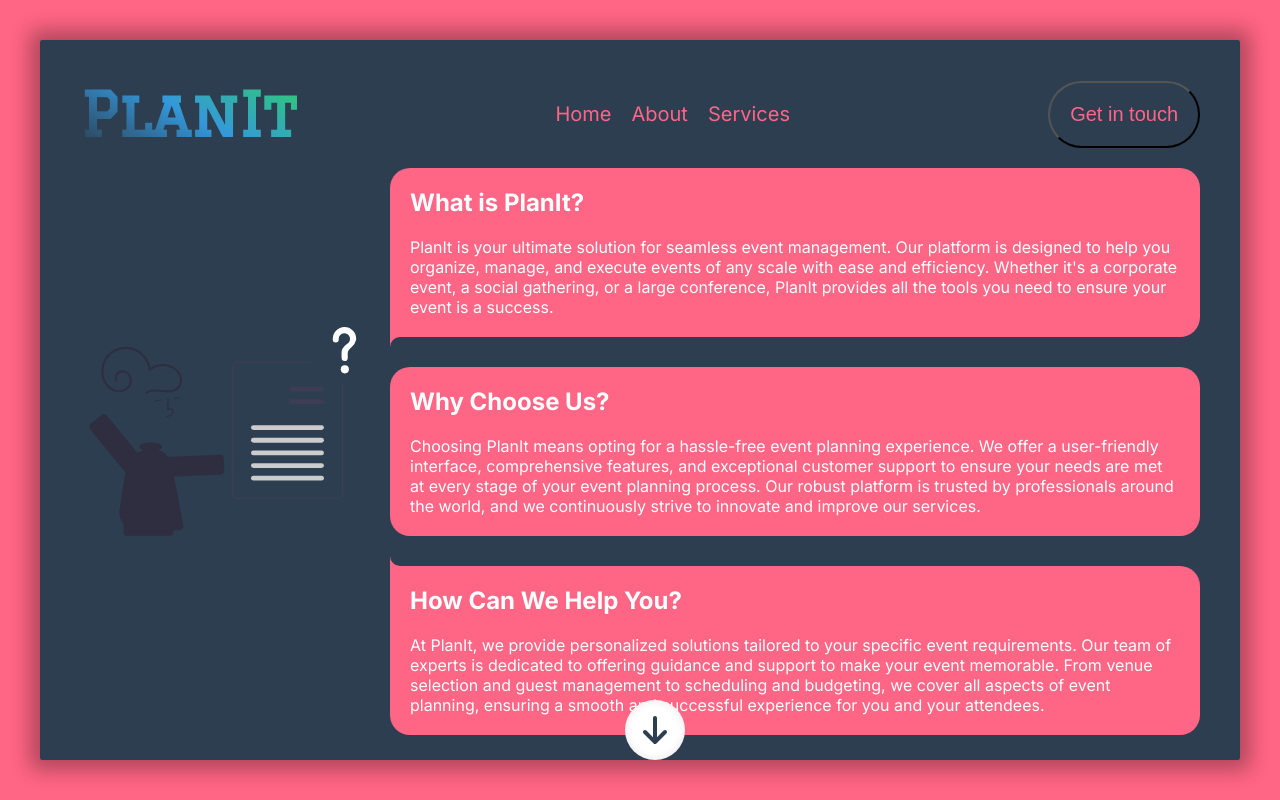
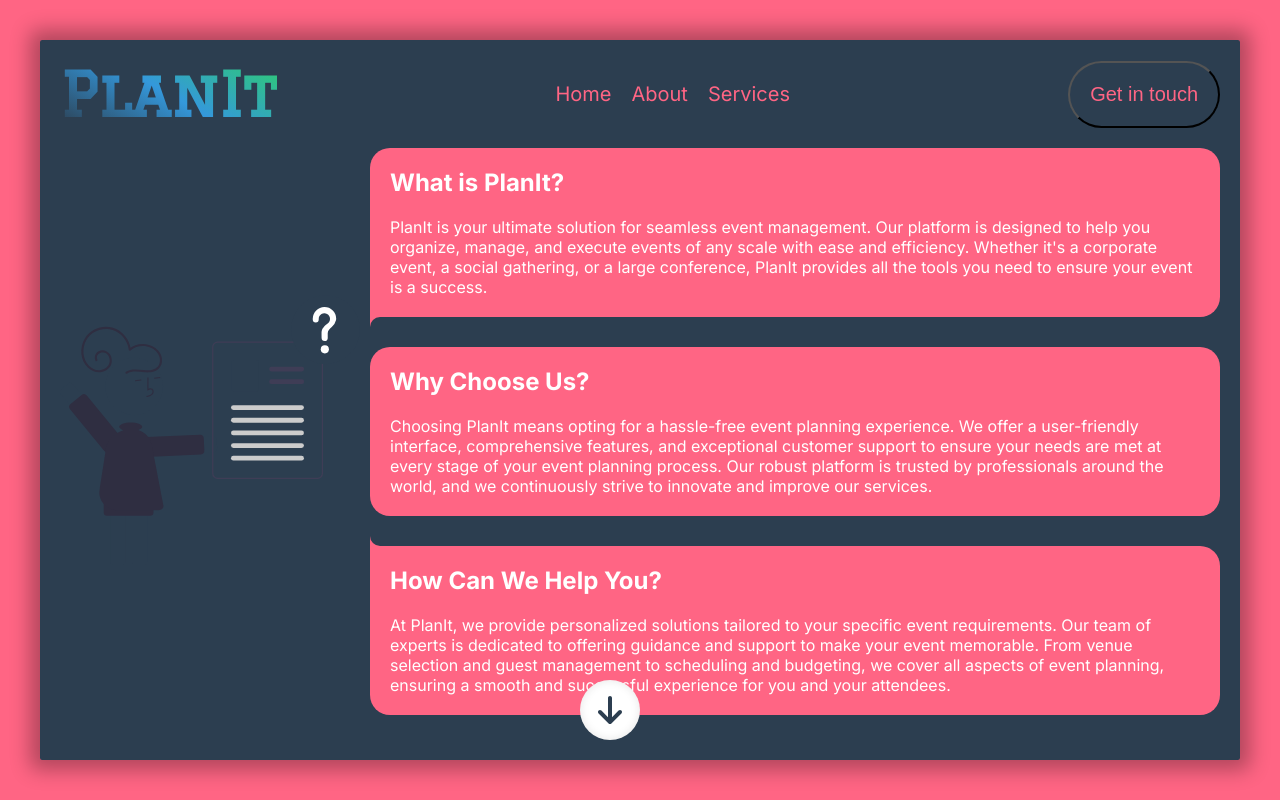
Before and after one commit to Arti-Selimi/PlanIt, a Next.js app: page /about in a window 1280 px wide. Built offline with nearby package versions, Linux system fonts and the light colour scheme; no server answers; the database is empty.

Commit message:
added arrow icon only when page is scrollable

```diff
--- a/app/client-layout.js
+++ b/app/client-layout.js
@@ -1,16 +1,48 @@
 "use client";
 
 import ArrowDown from "@/components/arrowDown/arrowDown";
+import styles from "./client-layout.module.scss";
+import { useEffect, useState, useRef } from "react";
 
 export default function ClientLayout({ children }) {
+  const [isScrollable, setIsScrollable] = useState(false);
+  const mainRef = useRef(null);
+
+  const checkScrollability = () => {
+    if (mainRef.current) {
+      const { scrollHeight, clientHeight } = mainRef.current;
+      setIsScrollable(scrollHeight > clientHeight);
+      console.log(mainRef.current.scrollTop)
+    }
+  };
+
+  useEffect(() => {
+    checkScrollability();
+    window.addEventListener("resize", checkScrollability);
+    window.addEventListener("popstate", checkScrollability);
+
+    const resizeObserver = new ResizeObserver(checkScrollability);
+    if (mainRef.current) {
+      resizeObserver.observe(mainRef.current);
+    }
+
+    return () => {
+      window.removeEventListener("resize", checkScrollability);
+      window.removeEventListener("popstate", checkScrollability);
+      if (mainRef.current) {
+        resizeObserver.unobserve(mainRef.current);
+      }
+    };
+  }, []);
+
   return (
-    <>
-      <div id="main">
-        <div id="container">
-          {children}
+    <div className={styles.main} id="main" ref={mainRef}>
+      {children}
+      {isScrollable && (
+        <div className={styles.arrowContainer}>
           <ArrowDown />
         </div>
-      </div>
-    </>
+      )}
+    </div>
   );
 }
--- /dev/null
+++ b/app/client-layout.module.scss
@@ -0,0 +1,16 @@
+.main {
+    position: relative;
+    display: flex;
+    flex-direction: column;
+  }
+
+  .container {
+    flex: 1;
+  }
+
+  .arrowContainer {
+    position: absolute;
+    bottom: 20px;
+    left: 50%;
+    transform: translateX(-50%);
+  }
--- a/app/globals.scss
+++ b/app/globals.scss
@@ -1,6 +1,5 @@
 @import "./variables.scss";
 @import url('https://fonts.googleapis.com/css2?family=Graduate&family=Roboto:ital,wght@0,100;0,300;0,400;0,500;0,700;0,900;1,100;1,300;1,400;1,500;1,700;1,900&family=Space+Grotesk:wght@300..700&display=swap');
-
 
 * {
   box-sizing: border-box;
@@ -19,7 +18,7 @@ body {
   width: 100vw;
   height: 100vh;
   display: flex;
-  align-items: center;
+  align-items: flex-start;
   justify-content: center;
   padding: 40px;
 }
@@ -28,7 +27,7 @@ body {
   padding: 20px;
   height: 100%;
   width: 100%;
-  overflow-y: scroll;
+  overflow-y: auto;
   background-color: $Primary-Color;
   border-radius: 2px;
   box-shadow: 0 0 20px 10px rgba(0, 0, 0, 0.3);
@@ -51,24 +50,21 @@ body {
 }
 
 #seethrough-background {
-    background: $Neutral-Color;
-    box-shadow: 0 0 2px inset white;
+  background: $Neutral-Color;
+  box-shadow: 0 0 2px inset white;
 }
+
 .offset {
   padding-left: 10px;
 }
 
-#container {
-  width: 100%;
-  height: 100%;
-  padding: 20px;
-}
 #active {
   background: $Main-gradient;
   -webkit-background-clip: text;
   background-clip: text;
   -webkit-text-fill-color: transparent;
 }
+
 .swiper-wrapper {
   height: auto !important;
   padding: 10px;
--- a/app/layout.js
+++ b/app/layout.js
@@ -1,5 +1,6 @@
 import { Inter } from "next/font/google";
 import "./globals.scss";
+import ClientLayout from "./client-layout";
 
 const inter = Inter({ subsets: ["latin"] });
 
@@ -11,7 +12,9 @@ export const metadata = {
 export default function RootLayout({ children }) {
   return (
     <html lang="en">
-      <body className={inter.className}>{children} </body>
+      <body className={inter.className}>
+          {children}
+      </body>
     </html>
   );
 }
```
